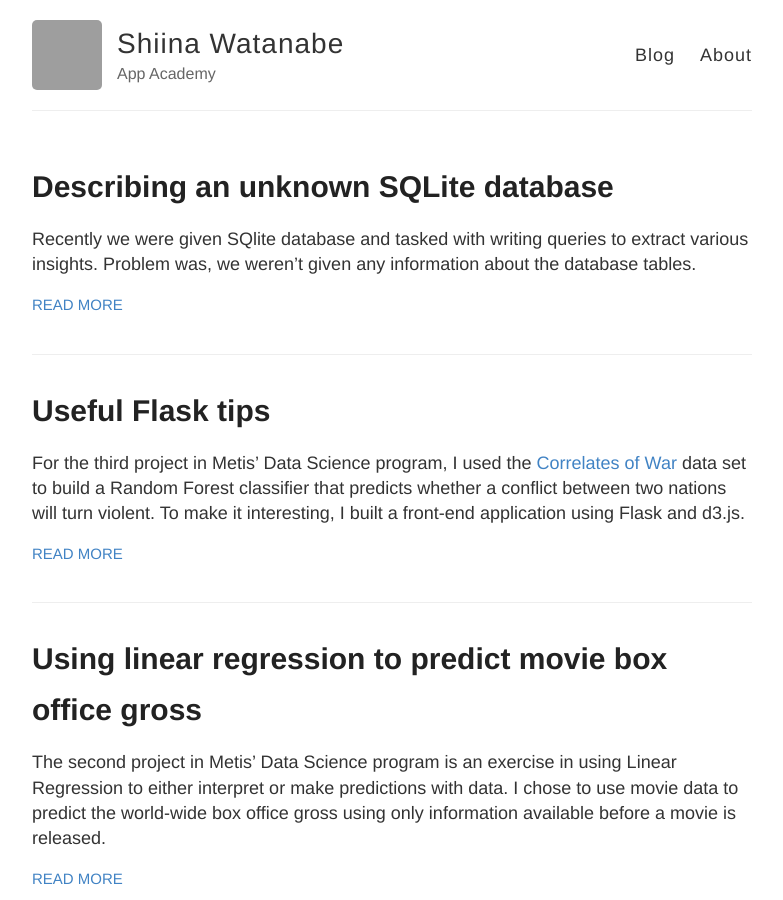
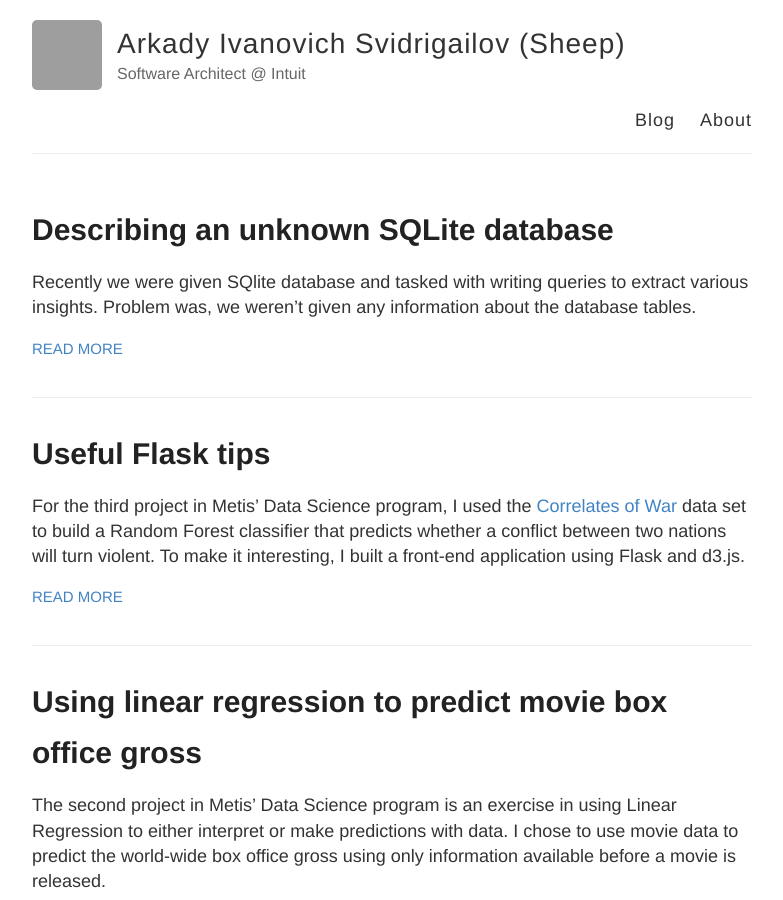
Before and after one commit to femaleninja/femaleninja.github.io, a Jekyll site: the page built from index.html, in a window 1280 px wide and 900 px high. Shown: the whole window, without its empty margins (248-1031 px from the left). Built offline with Jekyll 4.4.1, drawn with Linux system fonts in a browser that asks for light colours; grey boxes are pictures that could not be loaded.

Commit message:
I am a better Sheep than you henceforth I have been beswoted the title by MIT. Sucks to be you~

```diff
--- a/_config.yml
+++ b/_config.yml
@@ -3,10 +3,10 @@
 #
 
 # Name of your site (displayed in the header)
-name: Shiina Watanabe
+name: Arkady Ivanovich Svidrigailov (Sheep)
 
 # Short bio or description (displayed in the header)
-description: App Academy
+description: Software Architect @ Intuit
 
 # URL of your avatar or profile pic (you could use your GitHub profile pic)
 avatar: https://avatars2.githubusercontent.com/u/38265188?s=400&u=02fca6407ec02c09559f0ef5df0c00607faee6af&v=4
@@ -19,7 +19,7 @@ avatar: https://avatars2.githubusercontent.com/u/38265188?s=400&u=02fca6407ec02c
 footer-links:
   dribbble:
   email:
-  facebook: 100004180980403
+  facebook:
   flickr: undividedlooking
   github: femaleninja
   instagram:
```
